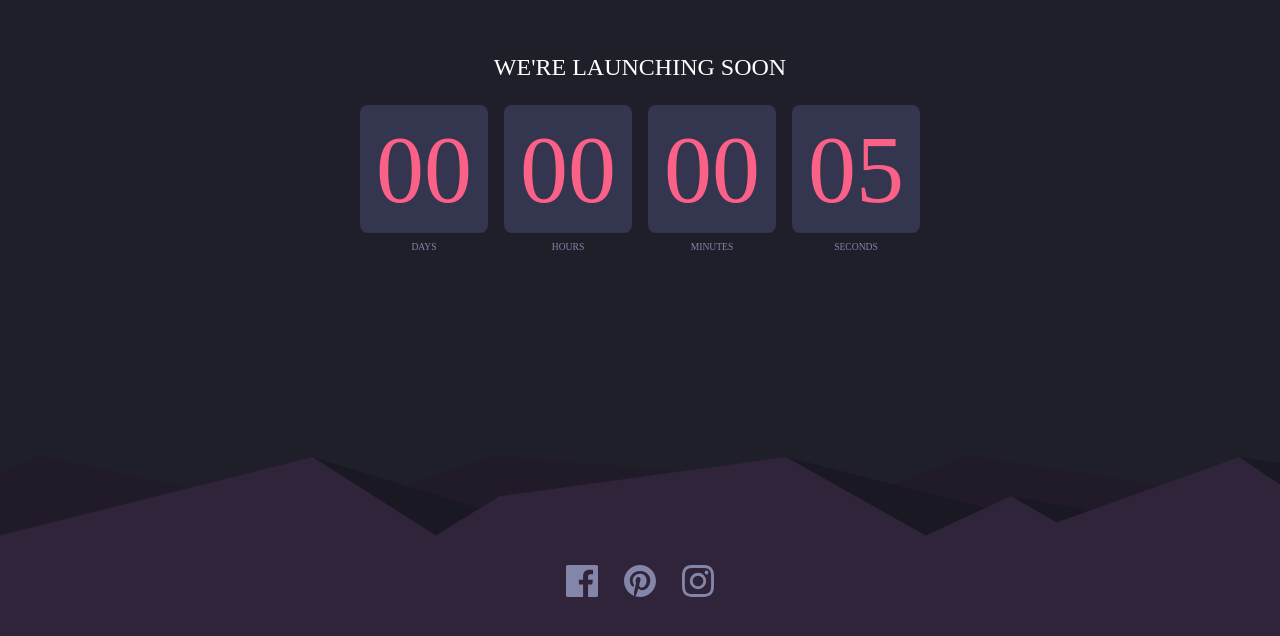
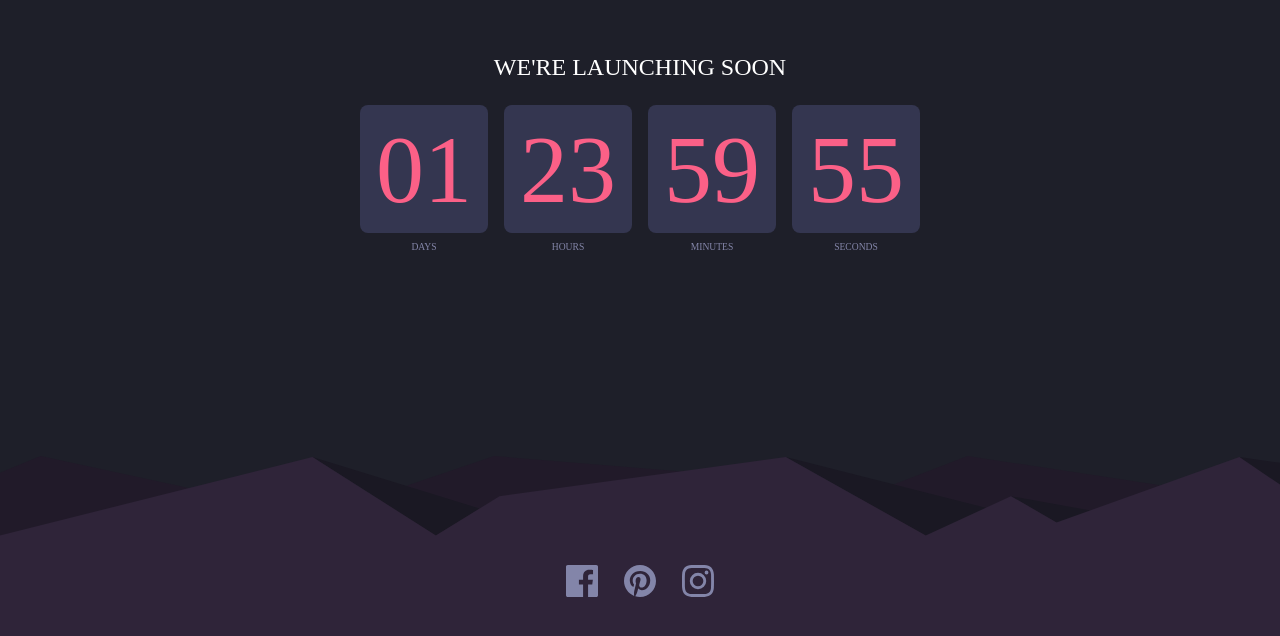
Before and after one commit to jose-web/frontendmentor-launch-countdown-timer, an Angular app: page / in a window 1280 px wide. Shown: the part 158-794 px from the top of the page. Built offline with nearby package versions, Linux system fonts and the light colour scheme.

Commit message:
moment dependency added and counter improved

```diff
--- a/package.json
+++ b/package.json
@@ -18,6 +18,7 @@
     "@angular/platform-browser": "^16.0.0",
     "@angular/platform-browser-dynamic": "^16.0.0",
     "@angular/router": "^16.0.0",
+    "moment": "^2.29.4",
     "rxjs": "~7.8.0",
     "tslib": "^2.3.0",
     "zone.js": "~0.13.0"
--- a/src/app/app.component.ts
+++ b/src/app/app.component.ts
@@ -1,4 +1,6 @@
 import { Component } from '@angular/core';
+import { ActivatedRoute } from '@angular/router';
+import moment from 'moment';
 
 @Component({
   selector: 'app-root',
@@ -11,22 +13,35 @@ export class AppComponent {
   minutes = '00'
   seconds = '00'
 
-  date = new Date(0,0,0,0,0)
+  dateTo:any
 
-  ngOnInit(){
+  constructor(private activatedRoute: ActivatedRoute){
+    this.activatedRoute.queryParams.subscribe(params=>{
 
-    setInterval(()=>{
-      this.date.setSeconds(this.date.getSeconds() +1)
+      if(params['dateTo']){
+        let dateTo = params['dateTo'].split('T')
+
+        let date = dateTo[0]
+        let hour = dateTo[1]
+
+        this.dateTo = moment(date + ' ' + hour)
+      }else{
+        this.dateTo = moment().add(2, 'days')
+      }
       this.setTimer()
-    },1000)
-
+        setInterval(()=>{
+          this.setTimer()
+        },1000)
+    })
   }
 
   setTimer(){
-    this.days = this.numberWithZero(this.date.getDay())
-    this.hours = this.numberWithZero(this.date.getHours())
-    this.minutes = this.numberWithZero(this.date.getMinutes())
-    this.seconds = this.numberWithZero(this.date.getSeconds())
+    let now = moment()
+
+    this.days = this.numberWithZero(this.dateTo.diff(now, 'days'))
+    this.hours = this.numberWithZero(this.dateTo.diff(now.add(this.days, 'day'), 'hours'))
+    this.minutes = this.numberWithZero(this.dateTo.diff(now.add(this.hours, 'hours'), 'minutes'))
+    this.seconds = this.numberWithZero(this.dateTo.diff(now.add(this.minutes, 'minutes'), 'seconds'))
   }
 
   numberWithZero(number:number):string{
--- a/src/app/app.module.ts
+++ b/src/app/app.module.ts
@@ -1,5 +1,6 @@
 import { NgModule } from '@angular/core';
 import { BrowserModule } from '@angular/platform-browser';
+import { RouterModule } from '@angular/router';
 
 import { AppComponent } from './app.component';
 
@@ -8,7 +9,8 @@ import { AppComponent } from './app.component';
     AppComponent
   ],
   imports: [
-    BrowserModule
+    BrowserModule,
+    RouterModule.forRoot([])
   ],
   providers: [],
   bootstrap: [AppComponent]
--- a/tsconfig.json
+++ b/tsconfig.json
@@ -22,7 +22,8 @@
     "lib": [
       "ES2022",
       "dom"
-    ]
+    ],
+    "allowSyntheticDefaultImports": true
   },
   "angularCompilerOptions": {
     "enableI18nLegacyMessageIdFormat": false,
```
Also changed, not shown: 1 other file (tests, documents, lock files or other folders).
